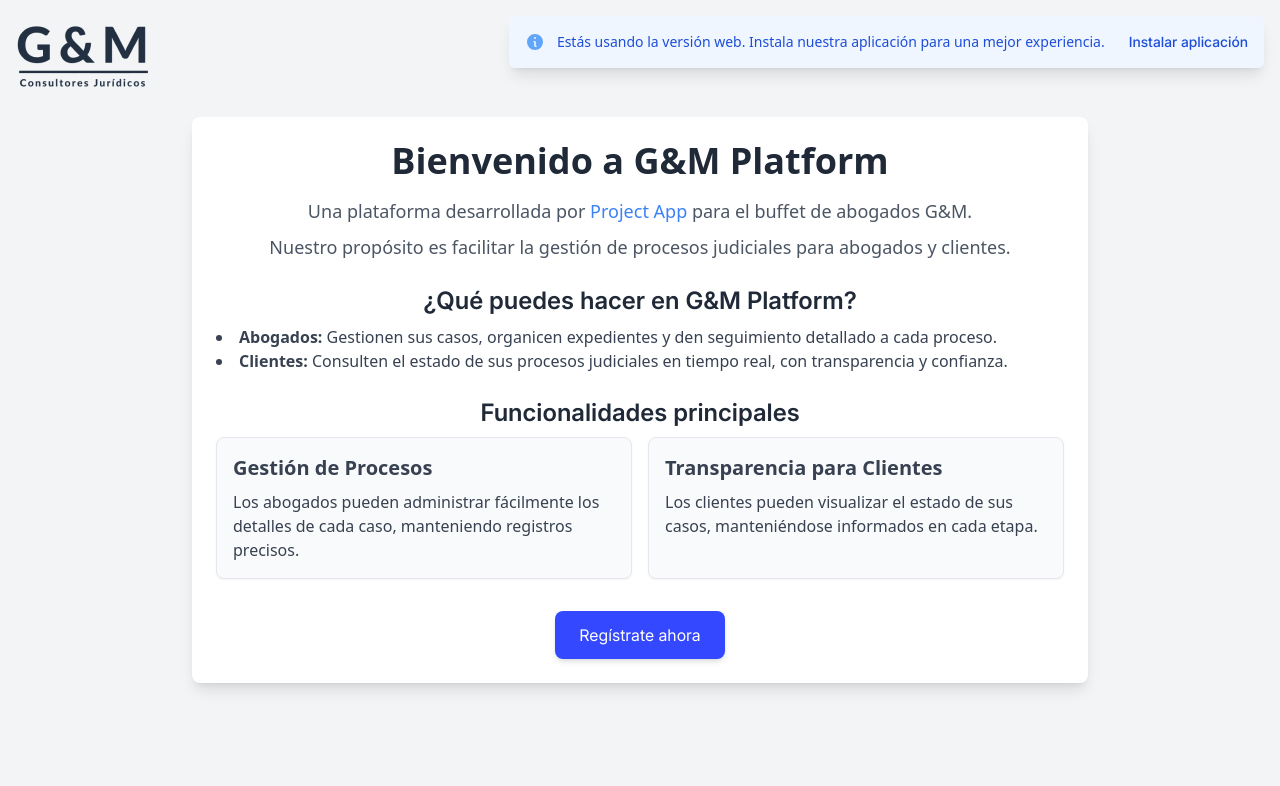
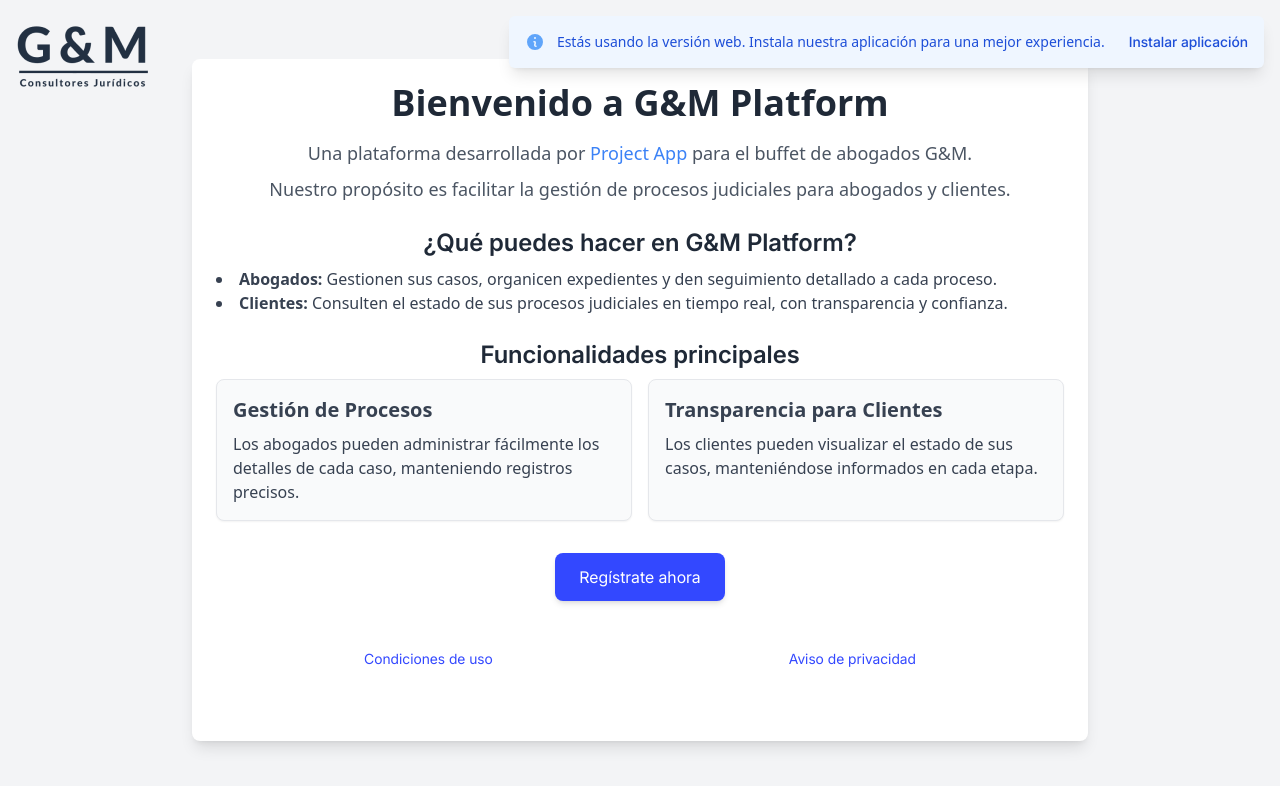
Before and after one commit to carlos18bp/gym_project, a Vue app in the folder frontend/: page /home in a window 1280 px wide. Shown: the top 786 px of the page. Built offline with nearby package versions, Linux system fonts and the light colour scheme; what vue3-google-login would draw is missing.

Commit message:
feat: Add url paths of privacy politics and terms and conditions

```diff
--- a/frontend/src/views/policies/Home.vue
+++ b/frontend/src/views/policies/Home.vue
@@ -65,15 +65,21 @@
         </div>
       </div>
 
+
       <div class="mt-8 flex justify-center">
         <router-link
-          :to="{ name: 'sign_on' }"
-          class="px-6 py-3 bg-secondary text-white font-regular rounded-lg shadow-md hover:bg-blue-600"
+        :to="{ name: 'sign_on' }"
+        class="px-6 py-3 bg-secondary text-white font-regular rounded-lg shadow-md hover:bg-blue-600"
         >
-          Regístrate ahora
-        </router-link>
-      </div>
+        Regístrate ahora
+      </router-link>
     </div>
+    <!--Terms and conditions and Privacy Policy -->
+    <div class="w-full py-12 flex justify-around items-center text-center text-secondary font font-regular text-sm">
+      <router-link :to="{ name: 'terms_of_use' }" class="cursor-pointer">Condiciones de uso</router-link>
+      <router-link :to="{ name: 'privacy_policy' }" class="cursor-pointer">Aviso de privacidad</router-link>
+    </div>
+  </div>
   </section>
 </template>
 
```
